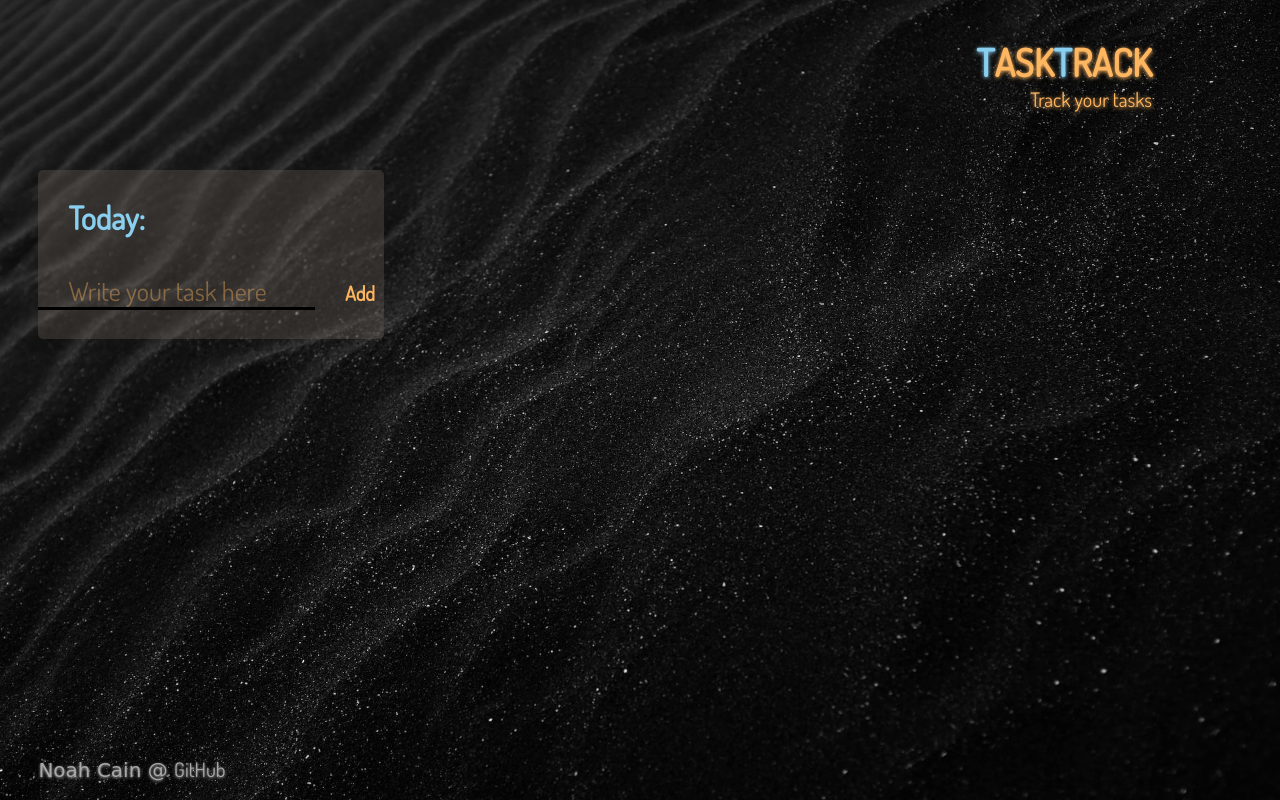
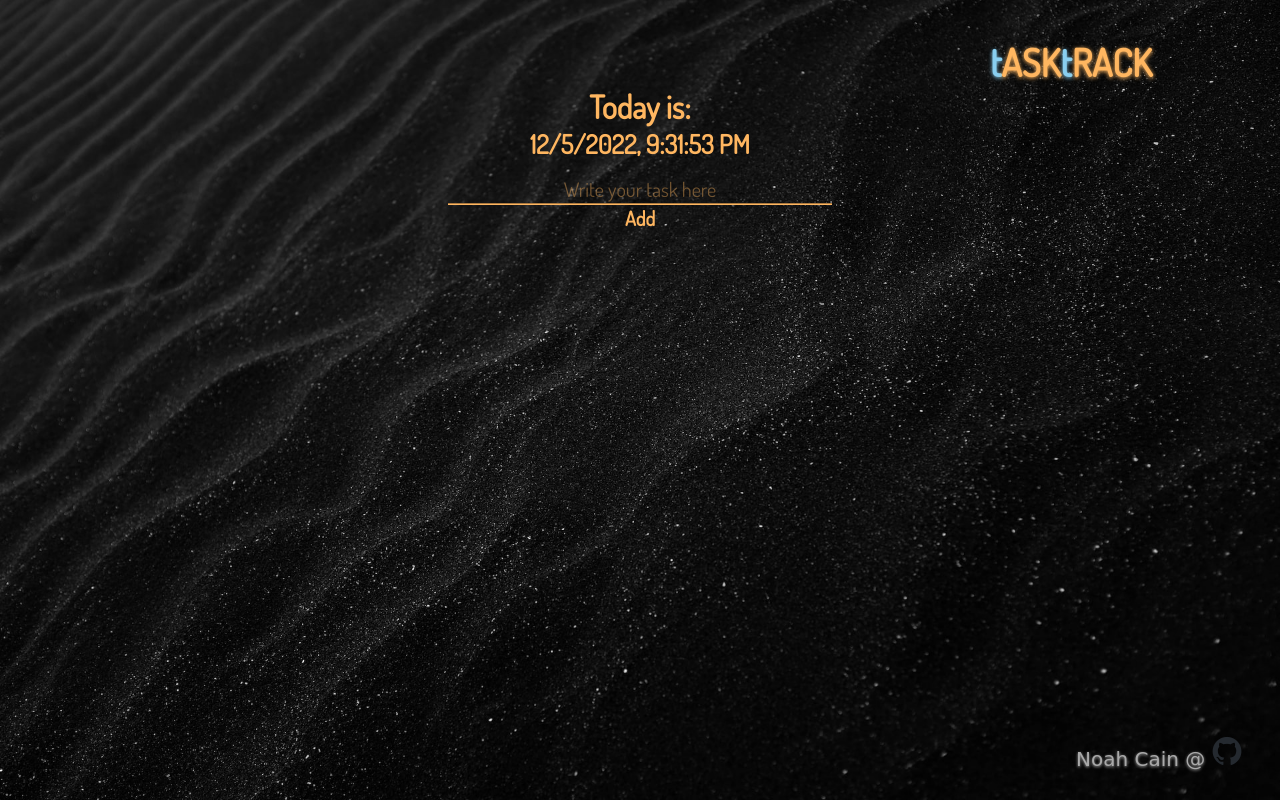
Before and after one commit to NCain24/Task-Tracker-App, a website: page Client/index.html in a window 1280 px wide. Drawn offline with nearby package versions, Linux system fonts and the light colour scheme; no server answers; a web font is replaced by a local one.

Commit message:
updated JS, HTML, and CSS

```diff
--- a/Client/index.css
+++ b/Client/index.css
@@ -1,53 +1,86 @@
+/*FONTS USED*/
+
 @import url('https://fonts.googleapis.com/css2?family=Dosis&display=swap');
 @import url('https://fonts.googleapis.com/css2?family=Splash&display=swap');
 
+/*BASIC PAGE LAYOUT*/
 * {
-
-
-    background-blend-mode: color-burn;
     font-family: 'Dosis', sans-serif;
     box-sizing: border-box;
     padding: 0;
+    margin: 0;
 }
 
 body {
+    display: flex;
     background: url(images/bg.jpg) no-repeat center center fixed;
     background-size: cover;
     height: 100vh;
-    display: flex;
     flex-direction: column;
-    margin: 0;
 }
+
+/*HEADER TITLE*/
 
 #header {
     align-self: flex-end;
+    position: sticky;
+    right: 0;
+    top: 10px;
     margin-right: 10%;
     margin-top: 3%;
 }
 
-#todo-section > h2 {
-    padding-left: 30px;
+h1 {
+    position: relative;
+    outline: none;
+    animation: pulsate 1.5s infinite alternate;
 }
 
-button, #add-todo {
-    padding-left: 30px;
+.title-span {
+    color:#89CFF0;
+    animation: pulsatespan 1.5s infinite alternate
 }
 
-h2 {
-    font-size: 32px;
-    color: #89CFF0
+/*CONTAINER FOR ADD TASK AND SHOW TASK*/
+
+#todo-container {
+    display: flex;
+    flex-direction: column;
+    justify-content: space-around;
+    gap: 3em;
 }
 
-h3 {
-    font-size: 26px;
-    color: #89CFF0;
-    padding-left: 100px;
-    margin-bottom: 0;
+/*ADD TASK SECTION*/
+
+#todo-section {
+    display: flex;
+    justify-content: center;
+    align-items: center;
 }
 
-p {
+#date-time {
+    color:#FFB660;
+}
+
+#todo-input {
+    background-color: transparent;
+    border: none;
+    border-bottom: 2px groove #FFB660;
+    width: 30%;
+}
+
+::placeholder {
+    opacity: 40%;
     font-size: 20px;
+    color:#FFB660;
+    text-align: center;
 }
+
+#add-todo:hover {
+    color: green;
+}
+
+
 
 button {
     color: #FFB660;
@@ -56,23 +89,32 @@ button {
     border: none;
     background-repeat:no-repeat;
     background-color: transparent;
+    cursor: pointer;
+    transition-duration: 0.4s;
+}
+
+button:hover {
+    color: red;
 }
 
 button, .delete {
-    margin-bottom: 20px;
+    padding: 0px;
+    /* margin-bottom: 10px; */
+}
+
+section, #show-todo {
+    display: flex;
+    flex-flow: column wrap;
 }
 
 input[type="text"] {
     padding-top: 10px;
     font-size: 26px;
-    color:#FFB660
+    color:#FFB660;
+    outline: none;
 }
 
-::placeholder {
-    opacity: 40%;
-    font-size: 26px;
-    color:#FFB660
-}
+
 
 #header > #title {
     display: flex;
@@ -83,58 +125,102 @@ input[type="text"] {
     color:#FFB660
 }
 
-.title-span {
-    color:#89CFF0
-}
 
-#header > #title-p {
-    display: flex;
-    justify-content: end;
-    margin: 0;
-    margin-bottom: 5%;
-    text-shadow: 0px 1px 4px;
-    color:#FFB660
-}
 
-#todo-container {
+.todo-container {
+    margin-left: 5%;
+    margin-right: 10%;
     display: flex;
     flex-flow: column wrap;
-    margin-left: 3%;
-    margin-right: 70%;
-    padding-bottom: 1%;
-    background-color: rgba(115, 107, 96, 0.3);
-    border-radius: 5px;
-}
-
-#todo-input {
-    background-color: transparent;
-    border: none;
-    border-bottom: 3px solid #000;
-    padding-left: 30px;
-    width: 80%;
 
 }
 
-.page-bottom {
-
-}
+/*FOOTER*/
 
 #footer {
     position: fixed;
     font-family: 'Splash', cursive;
-
     bottom: 0;
-    left: 3%;
+    right: 3%;
     height: 4rem;
     text-shadow: 0px 1px 3px;
     color: darkgrey;
 }
-#footer > p {
+
+/*TEXT-SIZING*/
+
+p {
     font-family: 'Splash', cursive;
     font-size: 20px;
 }
+h2 {
+    font-size: 32px;
+    color: #FFB660
+}
 
-a {
-    color: darkgrey;
-    text-decoration-line: none;
+h3 {
+    font-size: 26px;
+    color: #89CFF0;
 }
+
+img {
+    width: 30px;
+    height: 30px;
+}
+
+/*KEYFRAMES FOR TITLE*/
+
+/* @keyframes pulsate {
+    100% {
+
+      text-shadow:
+        0 0 4px #FFB660,
+        0 0 11px #FFB860,
+        0 0 19px #FFB660,
+        0 0 40px #FFB660,
+        0 0 80px #FFB660,
+        0 0 90px #FFB660,
+        0 0 100px #FFB660,
+        0 0 150px #FFB660;
+    }
+    0% {
+
+      text-shadow:
+        0 0 2px #FFB660,
+        0 0 4px #FFB660,
+        0 0 6px #FFB660,
+        0 0 10px #FFB660,
+        0 0 45px #FFB660,
+        0 0 55px #FFB660,
+        0 0 70px #FFB660,
+        0 0 80px #FFB660;
+    }
+  }
+
+@keyframes pulsatespan {
+    100% {
+
+      text-shadow:
+        0 0 4px #89CFF0,
+        0 0 11px #89CFF0,
+        0 0 19px #89CFF0,
+        0 0 40px #89CFF0,
+        0 0 80px #89CFF0,
+        0 0 90px #89CFF0,
+        0 0 100px #89CFF0,
+        0 0 150px #89CFF0;
+    }
+    0% {
+
+      text-shadow:
+        0 0 2px #89CFF0,
+        0 0 4px #89CFF0,
+        0 0 6px #89CFF0,
+        0 0 10px #89CFF0,
+        0 0 45px #89CFF0,
+        0 0 55px #89CFF0,
+        0 0 70px #89CFF0,
+        0 0 80px #89CFF0;
+    }
+  }
+   */
--- a/Client/index.html
+++ b/Client/index.html
@@ -7,19 +7,20 @@
     <link rel="stylesheet" href="./index.css" />
     <script src="http://unpkg.com/axios/dist/axios.min.js" defer></script>
     <script src="./index.js" defer></script>
-    <title>To-do List</title>
+    <title>TASKTRACK</title>
   </head>
   <body>
     <div id="page-container">
       <header id="header" class="page-top">
-        <h1 id="title"><span class="title-span">T</span>ASK<span class="title-span">T</span>RACK</h1>
-        <p id="title-p">Track your tasks</p>
+        <h1 id="title"><span class="title-span">t</span>ASK<span class="title-span">t</span>RACK</h1>
+        <p id="title-p"></p>
       </header>
 
     <main id="todo-container">
       <section id="todo-section">
-        <h2>Today:</h2>
-        <input id="todo-input" type="text" placeholder="Write your task here"/><button id="add-todo" >
+        <h2>Today is:</h2>
+        <h3 id="date-time"></h3>
+        <input required id="todo-input" type="text" placeholder="Write your task here"/><button id="add-todo" >
           Add
         </button>
       </section>
@@ -27,7 +28,7 @@
       <section id="show-todo"></section>
     </main>
     <footer id="footer" class="page-bottom">
-      <p>Noah Cain @ <a href="https://github.com/NCain24">GitHub</a></p>
+      <p>Noah Cain @ <a href="https://github.com/NCain24"><img src="./images/github-mark.png"></a></p>
     </footer>
   </div>
   </body>
--- a/Client/index.js
+++ b/Client/index.js
@@ -2,13 +2,20 @@ const baseURL = 'http://localhost:4005'
 
 const addTodo = document.querySelector('#add-todo')
 const showTodo = document.querySelector('#show-todo')
+const enterInput = document.querySelector('#todo-input')
+
+const showTime = () => {
+    const date = new Date()
+    document.querySelector('#date-time').innerHTML= date.toLocaleString()
+}
 
 const createTodoContainer = (task) => {
     const newTodo = document.createElement('section')
     newTodo.classList.add('todo-container')
     newTodo.innerHTML = `
-        <h3>${task.todo}</h3>
-        <button class="delete" onclick="deleteTodo(${task.id})">Delete</button>
+
+            <h3>${task.todo}</h3><button class="delete" onclick="deleteTodo(${task.id})">Delete</button>
+
     `
 
     showTodo.appendChild(newTodo)
@@ -27,7 +34,7 @@ const getAllTodos = () => {
 }
 
 const addNewTodo = () => {
-    showTodo.innerHTML = ''
+    showTodo.textContent = ''
     const todo = document.querySelector('#todo-input')
     let body = {
         todo: todo.value
@@ -37,10 +44,12 @@ const addNewTodo = () => {
     .then(res => showTodos(res.data))
     .catch(err => console.error(err))
 
-    todo.textContent = ''
+    todo.value = ''
 }
 
-const updateTodo = (id, done) => {
+
+const updateTodo = (id) => {
+    axios.put(`${baseURL}/updateTodo/${id}`)
 
 }
 
@@ -54,4 +63,11 @@ const deleteTodo = (id) => {
 }
 
 addTodo.addEventListener('click', addNewTodo)
+enterInput.addEventListener('keypress', addNewTodo => {
+    if (addNewTodo.key === "Enter") {
+        document.querySelector('#add-todo').click()
+    }
+})
+
 getAllTodos()
+showTime()
```
Also changed, not shown: Client/images/background.jpg (deleted), Client/images/github-mark.png (added).
